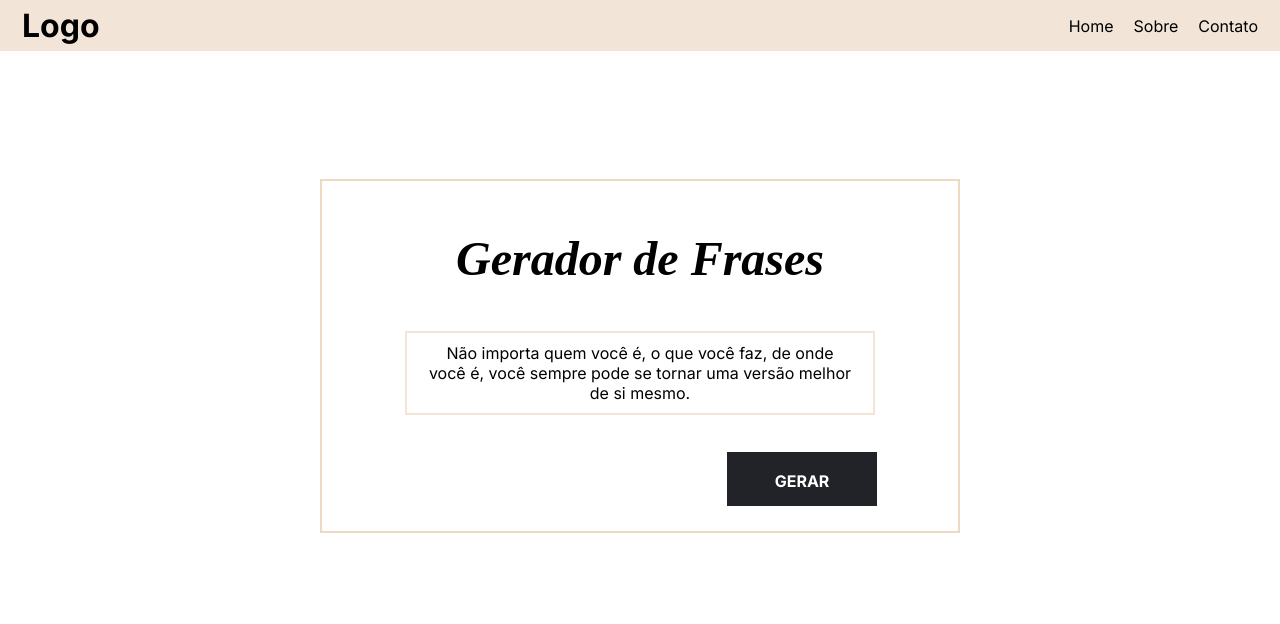
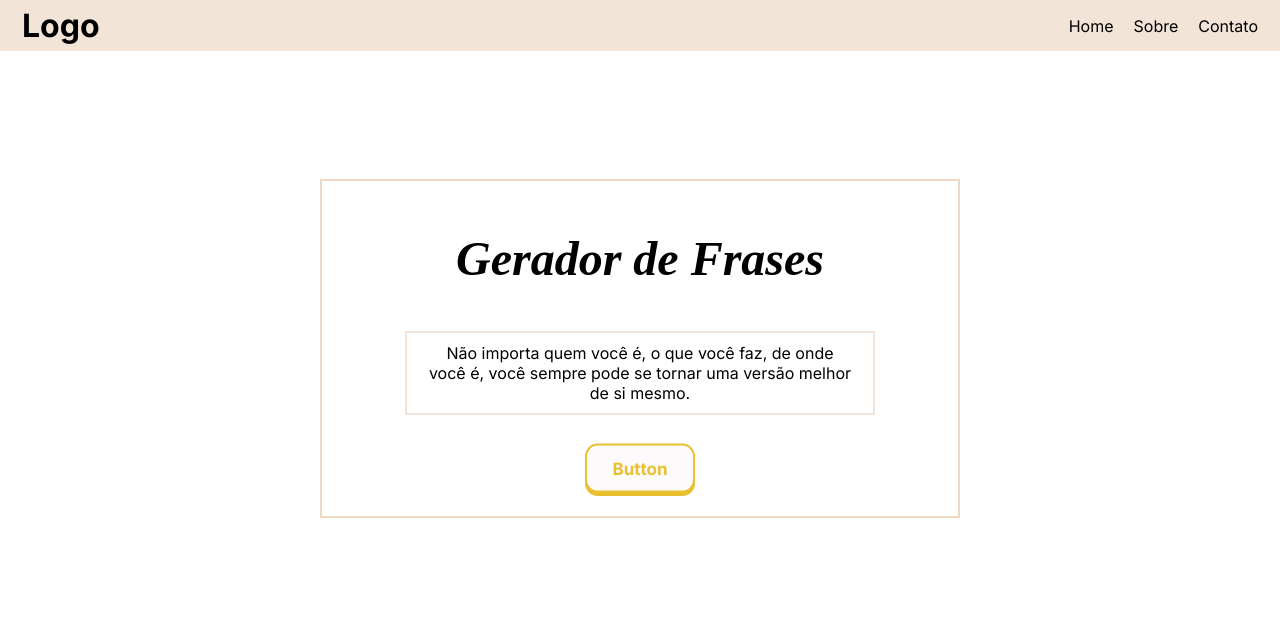
Before and after one commit to VitorMangabeira/advice-generator, a plain HTML site: page index.html in a window 1280 px wide. Shown: the top 624 px of the page. Drawn offline with Linux system fonts and the light colour scheme.

Commit message:
Atualização 2.1

```diff
--- a/assets/css/style.css
+++ b/assets/css/style.css
@@ -69,53 +69,38 @@ main h1{
     height: min-content;
 }
 /* next_btn */
-.scene {
-margin: 0 20em;
- width: 10em;
- justify-content: center;
- align-items: center;
-}
+#next_btn{
+    cursor: pointer;
+    --button_radius: 0.75em;
+    --button_color: #fcfafa;
+    --button_outline_color: #e8c030;
+    font-size: 17px;
+    font-weight: bold;
+    margin: 0 auto 20px;
+    border: none;
+    border-radius: var(--button_radius);
+    background: var(--button_outline_color);
+  }
 
-.cube {
- color: #ccc;
- cursor: pointer;
- font-family: 'Roboto', sans-serif;
- transition: all 0.85s cubic-bezier(.17,.67,.14,.93);
- transform-style: preserve-3d;
- transform-origin: 100% 50%;
- width: 10em;
- height: 4em;
-}
+  .button_top {
+    display: block;
+    box-sizing: border-box;
+    border: 2px solid var(--button_outline_color);
+    border-radius: var(--button_radius);
+    padding: 0.75em 1.5em;
+    background: var(--button_color);
+    color: var(--button_outline_color);
+    transform: translateY(-0.2em);
+    transition: transform 0.1s ease;
+  }
 
-.cube:hover {
- transform: rotateX(-90deg);
-}
+  #next_btn:hover .button_top {
+    transform: translateY(-0.33em);
+  }
 
-.side {
- box-sizing: border-box;
- position: absolute;
- display: inline-block;
- height: 4em;
- width: 10em;
- text-align: center;
- text-transform: uppercase;
- padding-top: 1.5em;
- font-weight: bold;
-}
-
-.top {
- background: wheat;
- color: #222229;
- transform: rotateX(90deg) translate3d(0, 0, 2em);
- box-shadow: inset 0 0 0 5px #fff;
-}
-
-.front {
- background: #222229;
- color: #fff;
- box-shadow: inset 0 0 0 5px #fff;
- transform: translate3d(0, 0, 2em);
-}
+  #next_btn:active .button_top {
+    transform: translateY(0);
+  }
 /* FIM do next_btn */
 
 /* Design do Scetion - Sobre */
--- a/index.html
+++ b/index.html
@@ -36,12 +36,10 @@
       <br><br>
       <div id="frase"></div>
 
-      <div class="scene" id="next_btn">
-        <div class="cube">
-          <span class="side top">Frase</span>
-          <span class="side front">Gerar</span>
-        </div>
-      </div>
+      <button id="next_btn">
+        <span class="button_top"> Button
+        </span>
+      </button>
 
       <br>
     </main>
```
